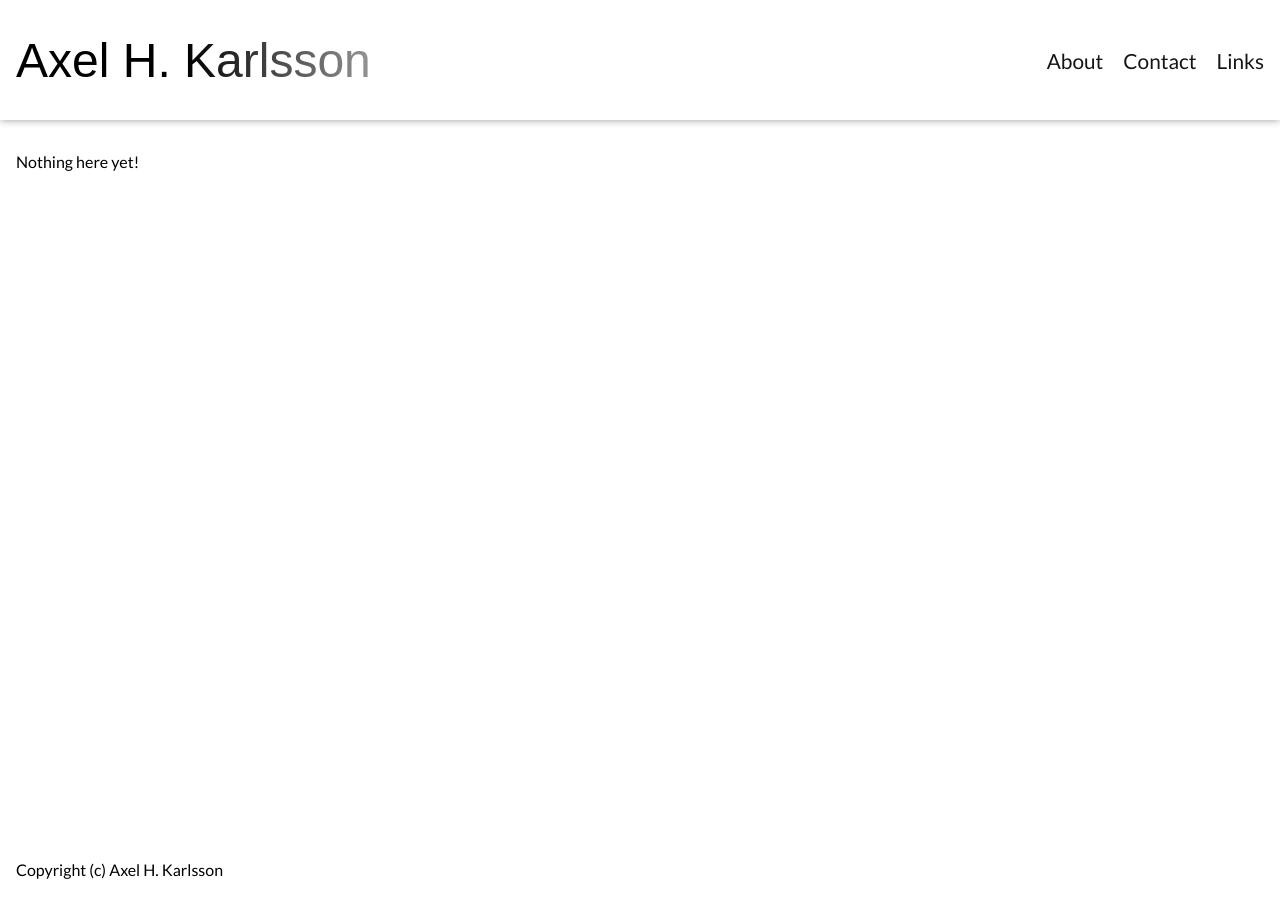
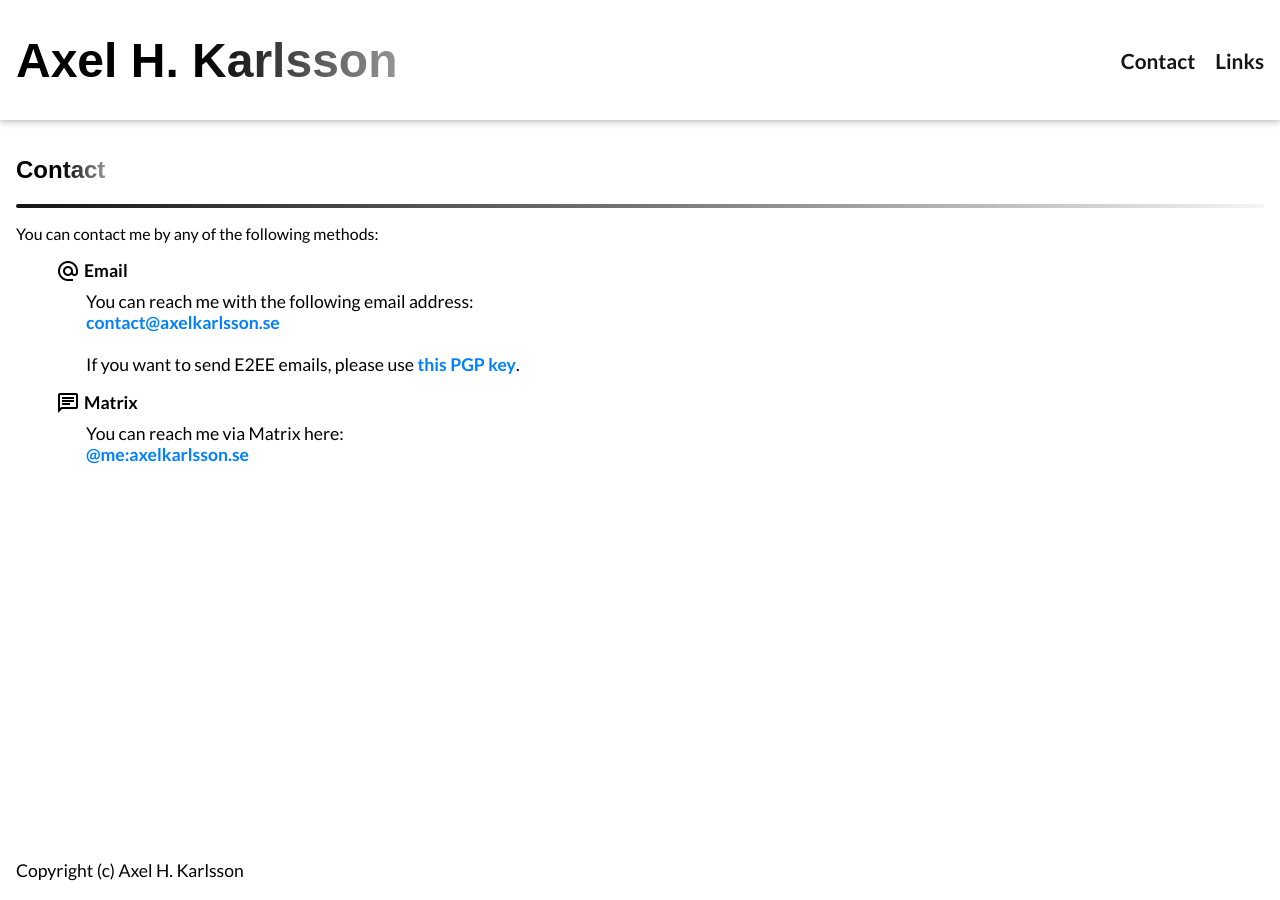
Before and after one commit to 0xdefoliate/0xdefoliate.github.io, a Jekyll site: the page built from pages/contact.html, in a window 1280 px wide. Built offline with Jekyll 4.4.1, drawn with Linux system fonts in a browser that asks for light colours; some web fonts are replaced.

Commit message:
finish contact page

```diff
--- a/_layouts/default.html
+++ b/_layouts/default.html
@@ -11,6 +11,7 @@
         <link rel="stylesheet" href="/assets/css/style.css" />
         <link rel="stylesheet" href="/assets/css/navbar.css" />
         <link rel="stylesheet" href="/assets/css/hamburger.css" />
+        <link rel="stylesheet" href="/assets/css/contact.css" />
 
         <!-- Sorry, but I do not have time to self-host these fonts. -->
         <link
--- /dev/null
+++ b/assets/css/contact.scss
@@ -0,0 +1,33 @@
+---
+---
+
+// Copyright (c) 2026 Axel H. Karlsson
+
+// This is styling for the `contact.html` page.
+
+ul.contact-methods {
+    list-style-type: none;
+
+    > li {
+        margin-bottom: 16px;
+    }
+}
+
+.contact-method {
+    display: flex;
+    flex-direction: column;
+
+    gap: 8px;
+
+    > .heading {
+        display: flex;
+        align-items: center;
+        gap: 4px;
+        font-weight: bold;
+    }
+
+    > .content {
+        margin: 0;
+        margin-left: 30px;
+    }
+}
--- a/assets/css/style.scss
+++ b/assets/css/style.scss
@@ -16,6 +16,8 @@ $mobile-breakpoint: 810px;
 
     --ak-colour-background: white;
     --ak-colour-foreground: black;
+
+    --ak-colour-link: #0080FF;
 
     --ak-colour-grey-800: rgb(245, 245, 245);
     --ak-colour-grey-700: rgb(213, 213, 213);
@@ -87,3 +89,23 @@ footer {
     width: 100%;
     height: var(--ak-footer-height)
 }
+
+p, li, a {
+    font-size: 1.1rem;
+}
+
+a {
+    color: var(--ak-colour-link);
+    font-weight: bold;
+    text-decoration: none;
+
+    transition-duration: var(--ak-transition-duration);
+    transition-property: filter;
+
+    @media (hover: hover) {
+        &:hover {
+            text-decoration: underline;
+            filter: brightness(80%);
+        }
+    }
+}
--- a/index.html
+++ b/index.html
@@ -8,6 +8,8 @@ layout: default
 <hr />
 
 <p>
-    My new website is still under construction. <br />
-    Please come back later when it's completed...
+    I am a software developer based in Sweden who likes to break stuff. <br />
+    Besides software development, I am enthusiastic about practical infosec usable by everyone. <br />
+    <br />
+    I like music, and have even produced music previously.
 </p>
--- /dev/null
+++ b/pages/contact.html
@@ -0,0 +1,43 @@
+---
+title: Contact
+layout: default
+pinned: true
+---
+
+<!-- Copyright (c) 2026 Axel H. Karlsson -->
+
+<h1>Contact</h1>
+<hr />
+
+You can contact me by any of the following methods:
+
+<ul class="contact-methods">
+    <li>
+        <div class="contact-method">
+            <div class="heading">
+                <span class="material-symbols-outlined">alternate_email</span>
+                Email
+            </div>
+
+            <p class="content">
+                You can reach me with the following email address: <br />
+                <a href="mailto:contact@axelkarlsson.se">contact@axelkarlsson.se</a> <br />
+                <br />
+                If you want to send E2EE emails, please use <a href="https://keys.openpgp.org/vks/v1/by-fingerprint/ABD82E9260F0EDEE5D6AC6514B62494E03C8E8C1">this PGP key</a>.
+            </p>
+        </div>
+    </li>
+    <li>
+        <div class="contact-method">
+            <div class="heading">
+                <span class="material-symbols-outlined">chat</span>
+                Matrix
+            </div>
+
+            <p class="content">
+                You can reach me via Matrix here: <br />
+                <a href="https://matrix.to/#/@me:axelkarlsson.se">@me:axelkarlsson.se</a>
+            </p>
+        </div>
+    </li>
+</ul>
--- a/pages/contact.md
+++ /dev/null
@@ -1,9 +0,0 @@
----
-title: Contact
-layout: default
-pinned: true
----
-
-<!-- Copyright (c) 2026 Axel H. Karlsson -->
-
-<p>Nothing here yet!</p>
```
Also changed, not shown: pages/about.md (deleted, +0 -7 lines).
